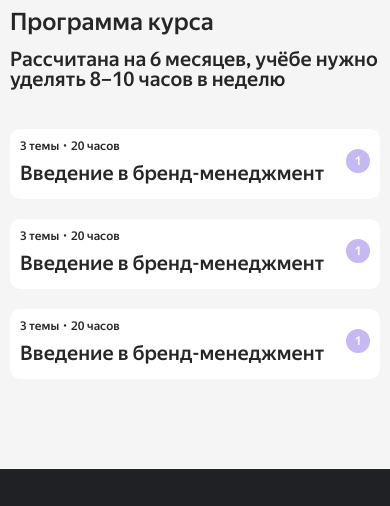
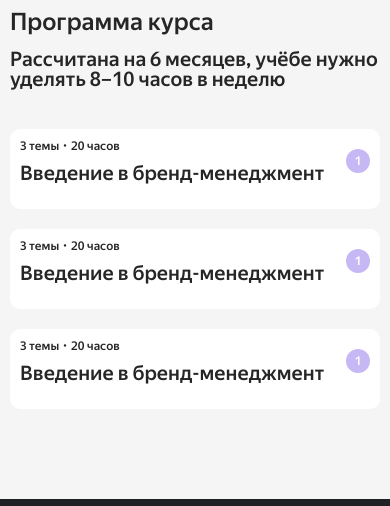
Before and after one commit to Cebastion/CopySite, a plain HTML site: page index.html in a window 390 px wide. Shown: the part 7200-7706 px from the top of the page. Drawn offline with nearby package versions, Linux system fonts and the light colour scheme; files whose address does not match are found by name.

Commit message:
new commit

```diff
--- a/style.scss
+++ b/style.scss
@@ -959,13 +959,23 @@ p {
     border-radius: 10px;
     margin-top: 20px;
     position: relative;
-    transition: 1s all;
+    transition: 0.2s all;
     display: flex;
     flex-direction: column;
     justify-content: space-between;
     width: 100%;
     max-height: 100px;
     overflow: hidden;
+    &::before {
+        content: "";
+        position: absolute;
+        bottom: 0;
+        z-index: 1;
+        width: 100%;
+        height: 40px;
+        background: linear-gradient(180deg, transparent 0%, white 100%);
+        pointer-events: none;
+    }
 }
 
 .spoiler__top {
@@ -1024,7 +1034,7 @@ p {
 }
 
 .spoiler__block.open-half {
-    transition: 1s all;
+    transition: 0.2s all;
     max-height: 150px;
     &::before {
         content: "";
@@ -2248,6 +2258,11 @@ p {
 }
 
 @media screen and (max-width: 768px) {
+    .spoiler__block{
+        &::before{
+            content: none;
+        }
+    }
     .mobile-navigation__button:first-child {
         margin-right: 0px;
     }
@@ -2551,7 +2566,7 @@ p {
     }
 
     .spoiler__block {
-        max-height: 70px;
+        max-height: 80px;
     }
 
     .spoiler__bottom {
```
Also changed, not shown: style.css, 1 other file.
